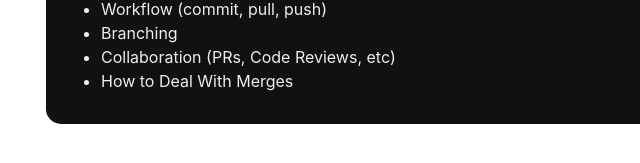
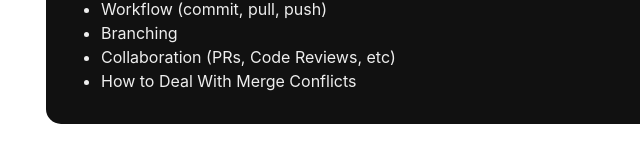
Before and after one commit to bmorrisondev/2021.01-getting-started-with-github, a plain HTML site: page index.html in a window 1280 px wide. Shown: the part 183-346 px from the top of the page, 54-694 px from the left. Drawn offline with nearby package versions, Linux system fonts and the light colour scheme.

Commit message:
Fixed last bullet on index.html

```diff
--- a/index.html
+++ b/index.html
@@ -21,7 +21,7 @@
               <li>Workflow (commit, pull, push)</li>
               <li>Branching</li>
               <li>Collaboration (PRs, Code Reviews, etc)</li>
-              <li>How to Deal With Merges</li>
+              <li>How to Deal With Merge Conflicts</li>
             </ul>
           </div>
         </div>
```
